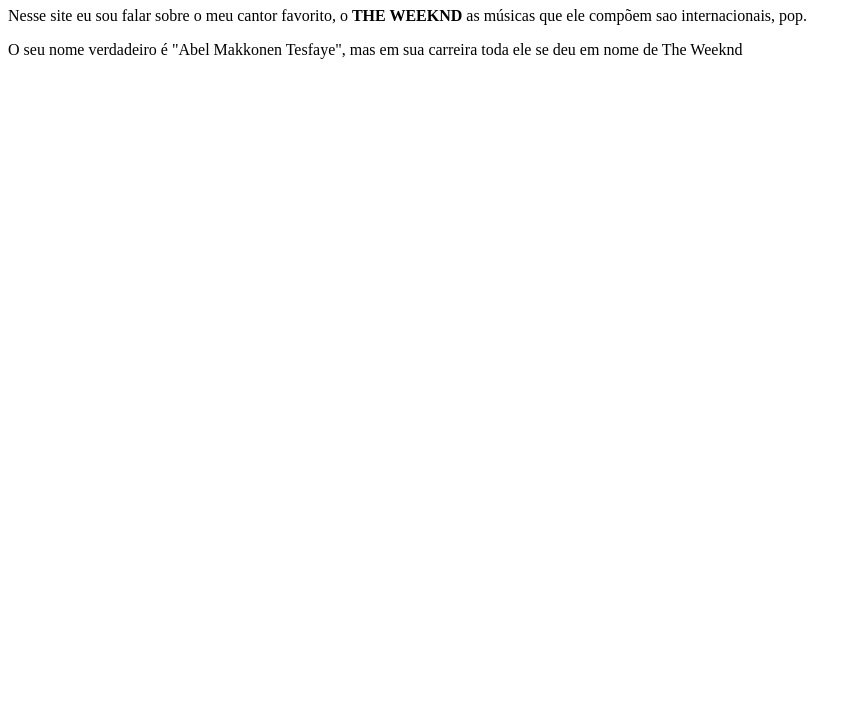
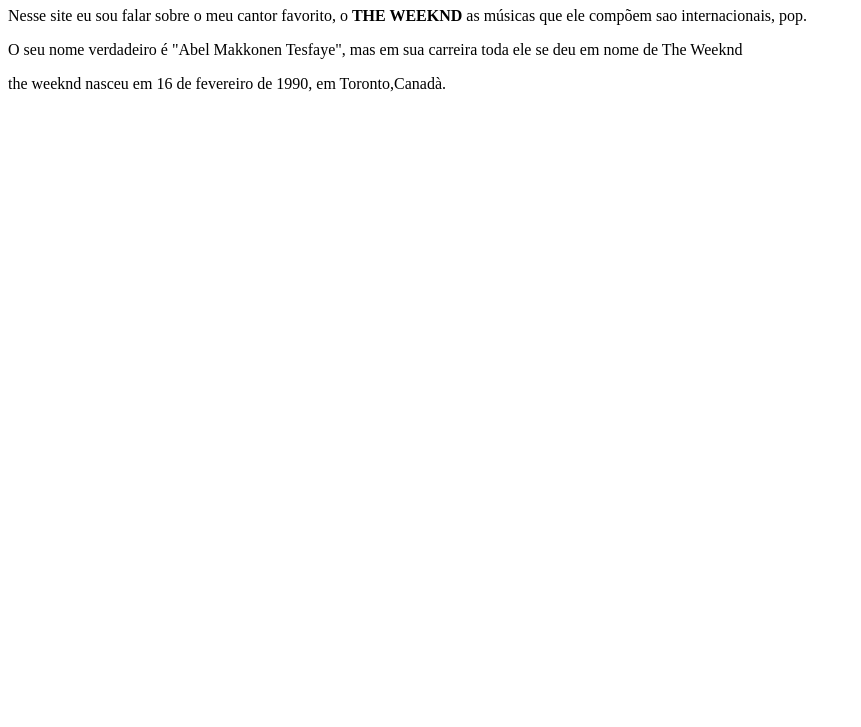
Before and after one commit to myllenaaleixo/myllena, a plain HTML site: page index.html in a window 1280 px wide. Shown: the part 73-800 px from the top of the page, without its empty margins (0-861 px from the left). Drawn offline with Linux system fonts and the light colour scheme.

Commit message:
Update index.html

```diff
--- a/index.html
+++ b/index.html
@@ -9,6 +9,6 @@
     <h1> -THE WEEKND- </h1>
     <p> Nesse site eu sou falar sobre o meu cantor favorito, o <strong>THE WEEKND</strong> as músicas que ele compõem sao internacionais, pop. </p>
 <p> O seu nome verdadeiro é "Abel Makkonen Tesfaye", mas em sua carreira toda ele se deu em nome de The Weeknd</p>
-
+<p> the weeknd nasceu em 16 de fevereiro de 1990, em Toronto,Canadà. </p>
 </body>
 </html>
```
